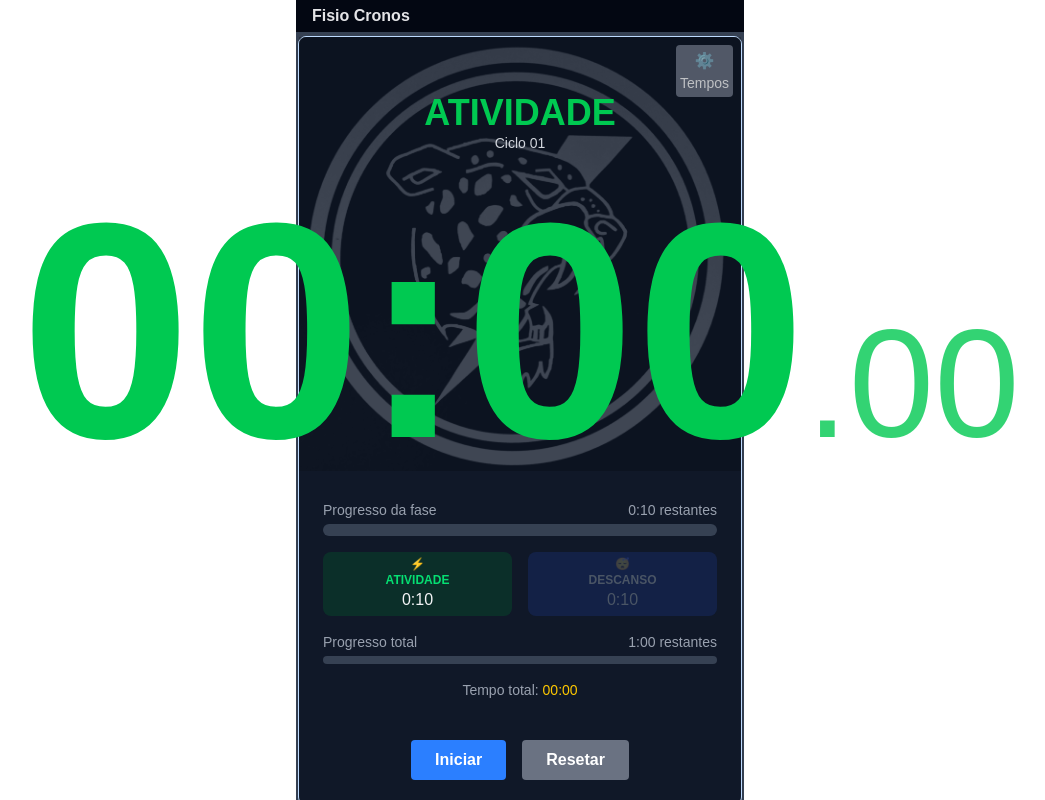
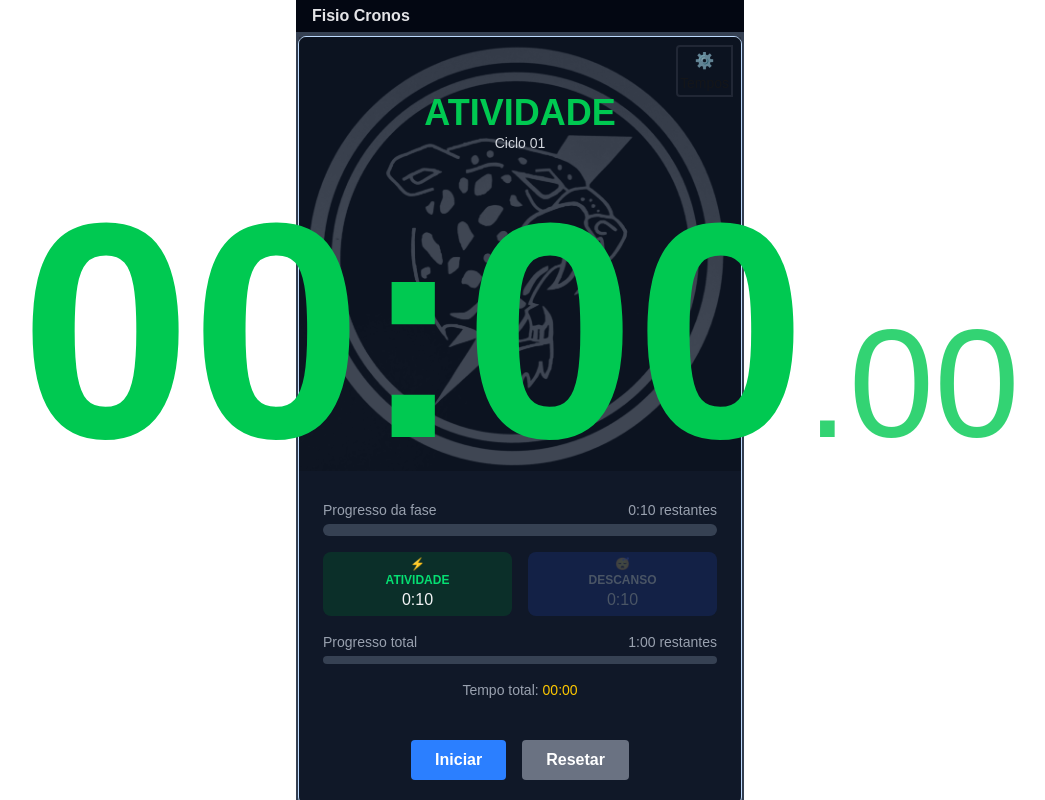
Before and after one commit to dustein/fisio-cronos, a Next.js app: page / in a window 1280 px wide. Shown: the whole page, without its empty margins (120-1165 px from the left). Built offline with nearby package versions, Linux system fonts and the light colour scheme.

Commit message:
acertando button config

```diff
--- a/src/app/page.tsx
+++ b/src/app/page.tsx
@@ -51,19 +51,19 @@ export default function Home() {
         <div className='p-6 bg-gray-900 rounded-lg relative min-h-[400px] logo-background flex-1 flex'>
 
           {/* Botão de CONFIGURAÇÕES */}
-          <div className="absolute top-2 right-2">
-            <Button
+
+            <div
               onClick={() => setShowSettings(true)}
-              variant="secondary"
-              className={`text-l px-1 py-1 transition-all duration-300 ${
+              // variant="secondary"
+              className={`absolute top-2 right-2 border-2 border-gray-400/20 rounded-l text-l p-0.5 m-0 transition-all duration-300 ${
                 !intervalTimer.isRunning
                   ? 'animate-pulse hover:animate-bounce'
                   : 'opacity-45'
               }`}
             >
               ⚙️ {!intervalTimer.isRunning && <p className='text-sm font-light'>Tempos</p>}
-            </Button>
-          </div>
+            </div>
+
 
           <TimerContainer
             intervalTimer={intervalTimer}
--- a/src/components/IntervalSettings.tsx
+++ b/src/components/IntervalSettings.tsx
@@ -294,7 +294,7 @@ const IntervalSettingsComponent = ({ settings, onSettingsChange, onClose }: Inte
           <Button
             onClick={handleSave}
             variant="primary"
-            className="flex-1 w-full border border-2 border-green-500"
+            className="flex-1 w-full border-2 border-green-500"
             disabled={
               (activityMin * 60 + activitySec) === 0 ||
               (restMin * 60 + restSec) === 0 ||
```
